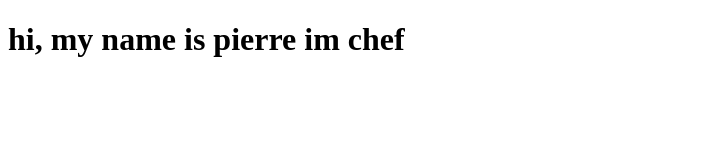
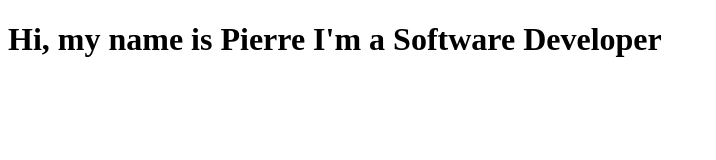
Before and after one commit to PierreBarba/practice-one, a plain HTML site: page src/index.html in a window 1280 px wide. Shown: the whole page, without its empty margins (0-716 px from the left). Drawn offline with Linux system fonts and the light colour scheme.

Commit message:
Update info and move index.html into src folder

```diff
--- a/index.html
+++ b/src/index.html
@@ -7,6 +7,6 @@
     <title>github practice</title>
 </head>
 <body>
-    <h1 class="name">hi, my name is pierre im chef</h1>
+    <h1 class="name">Hi, my name is Pierre I'm a Software Developer</h1>
 </body>
 </html>
```
